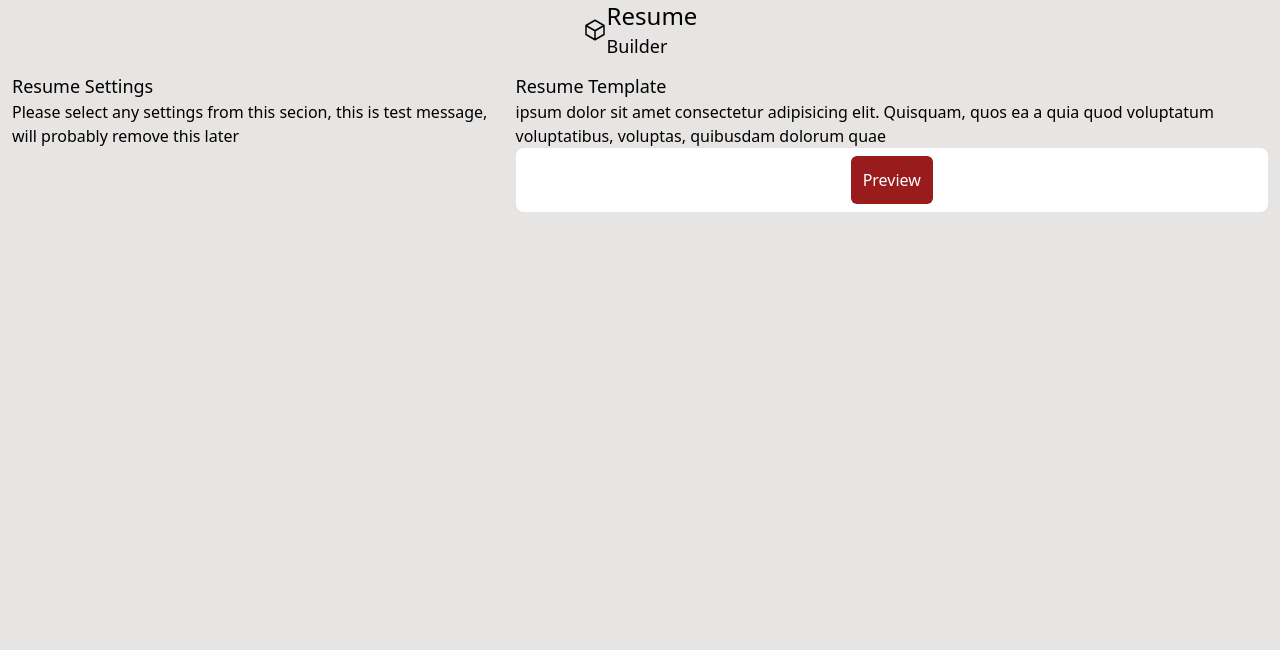
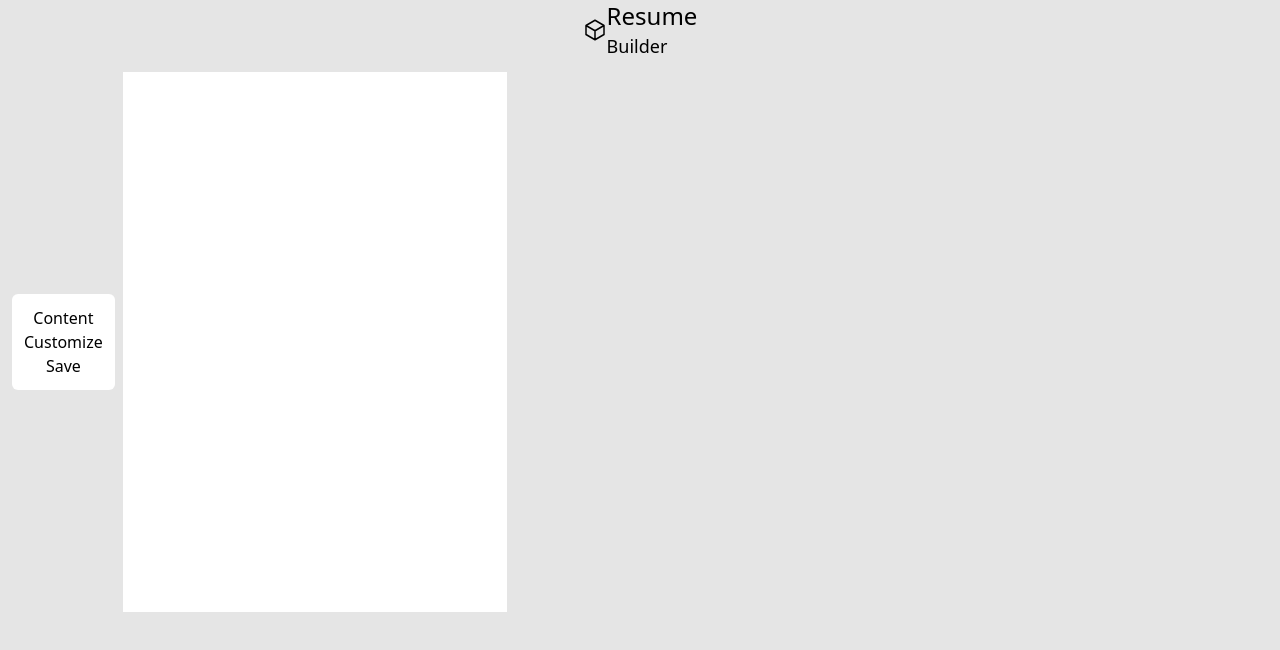
Before and after one commit to JCriz01/CraftCV, an Astro site: page / in a window 1280 px wide. Built offline with nearby package versions, Linux system fonts and the light colour scheme; Astro itself is replaced by a stand-in of ours.

Commit message:
scaffolding UI for selecting different resume options

```diff
--- a/src/components/App.jsx
+++ b/src/components/App.jsx
@@ -1,4 +1,5 @@
 import Header from "./Header";
+import Footer from "./Footer";
 import Resume from "./Resume";
 import Resume_Settings from "./Resume_Settings";
 import React, {useEffect, useState} from "react";
@@ -9,10 +10,11 @@ const App = () => {
   return (
     <>
       <Header />
-      <div className="flex flex-col md:flex-row gap-2 m-3 ">
+      <div className="flex flex-col md:flex-row gap-2 m-3 align-center items-center">
         <Resume_Settings/>
         <Resume/>
       </div>
+      <Footer />
     </>
   );
 };
--- a/src/components/Footer.jsx
+++ b/src/components/Footer.jsx
@@ -0,0 +1,10 @@
+
+export const Footer=()=>{
+	return (
+		<div>
+
+		</div>
+	)
+}
+
+export default Footer;
--- a/src/components/Resume.jsx
+++ b/src/components/Resume.jsx
@@ -35,24 +35,8 @@ const Resume = ({ state, pdfSource, setPDFSource }) => {
 
 
   return (
-    <>
-      <div className=" ">
-        <h1 className="text-lg">Resume Template</h1>
-        <p>
-          ipsum dolor sit amet consectetur adipisicing elit. Quisquam, quos ea a
-          quia quod voluptatum voluptatibus, voluptas, quibusdam dolorum quae
-        </p>
-
-        {/*  Resume Template */}
-        <div className="bg-white flex flex-col items-center p-2 rounded-lg">
-          {CurrentForm}
-          <button className="p-3 text-base rounded-md bg-red-800 text-white" onClick={()=>modifyPDF(pdfSource,setPDFSource, formInputs)}>
-            Preview
-          </button>
-        </div>
-        {/*  Resume Template */}
+      <div className="bg-white w-96 h-[540px] ">
       </div>
-    </>
   );
 };
 
--- a/src/components/Resume_Settings.jsx
+++ b/src/components/Resume_Settings.jsx
@@ -1,12 +1,19 @@
+
+//TODO: Hard coding the resume settings for now. Will be updated later.
 const Resume_Settings = () => {
   return (
-    <div className="">
-      <h1 className="text-lg">Resume Settings</h1>
-      <p>
-        Please select any settings from this secion, this is test message, will
-        probably remove this later
-      </p>
-      <div></div>
+    <div className="flex flex-col">
+      <div className={"bg-white rounded-md p-3 flex flex-col justify-between items-center "}>
+        <div>
+          Content
+        </div>
+        <div>
+          Customize
+        </div>
+        <div>
+          Save
+        </div>
+      </div>
     </div>
   );
 };
--- a/src/pages/index.astro
+++ b/src/pages/index.astro
@@ -11,7 +11,7 @@ import App from "../components/App";
     <title>Astro</title>
 
   </head>
-  <body class="bg-stone-200 flex flex-col">
-    <App client:load />
+  <body class="bg-neutral-200 flex flex-col">
+    <App/>
   </body>
 </html>
```
Also changed, not shown: public/save.svg (added).
